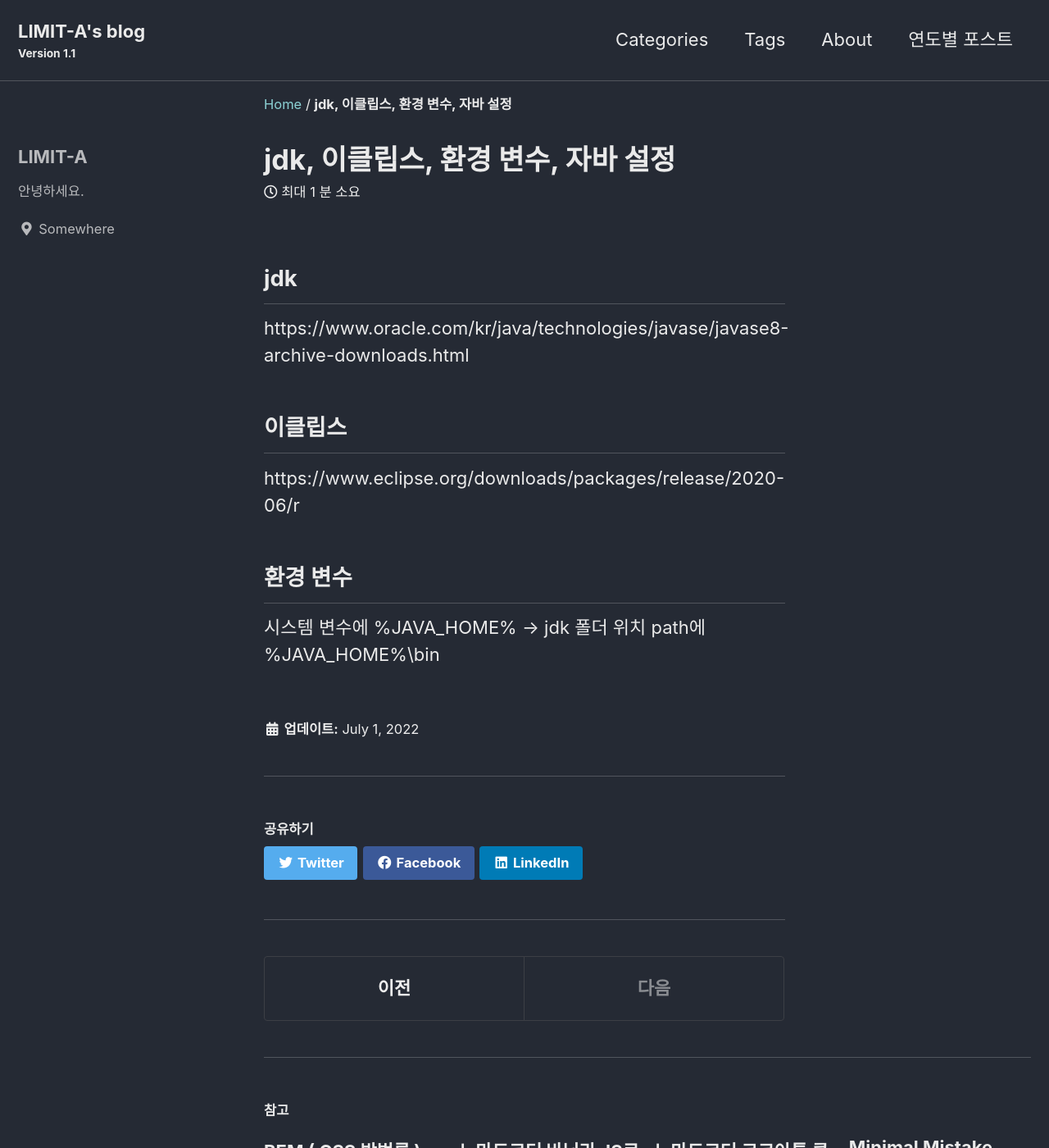
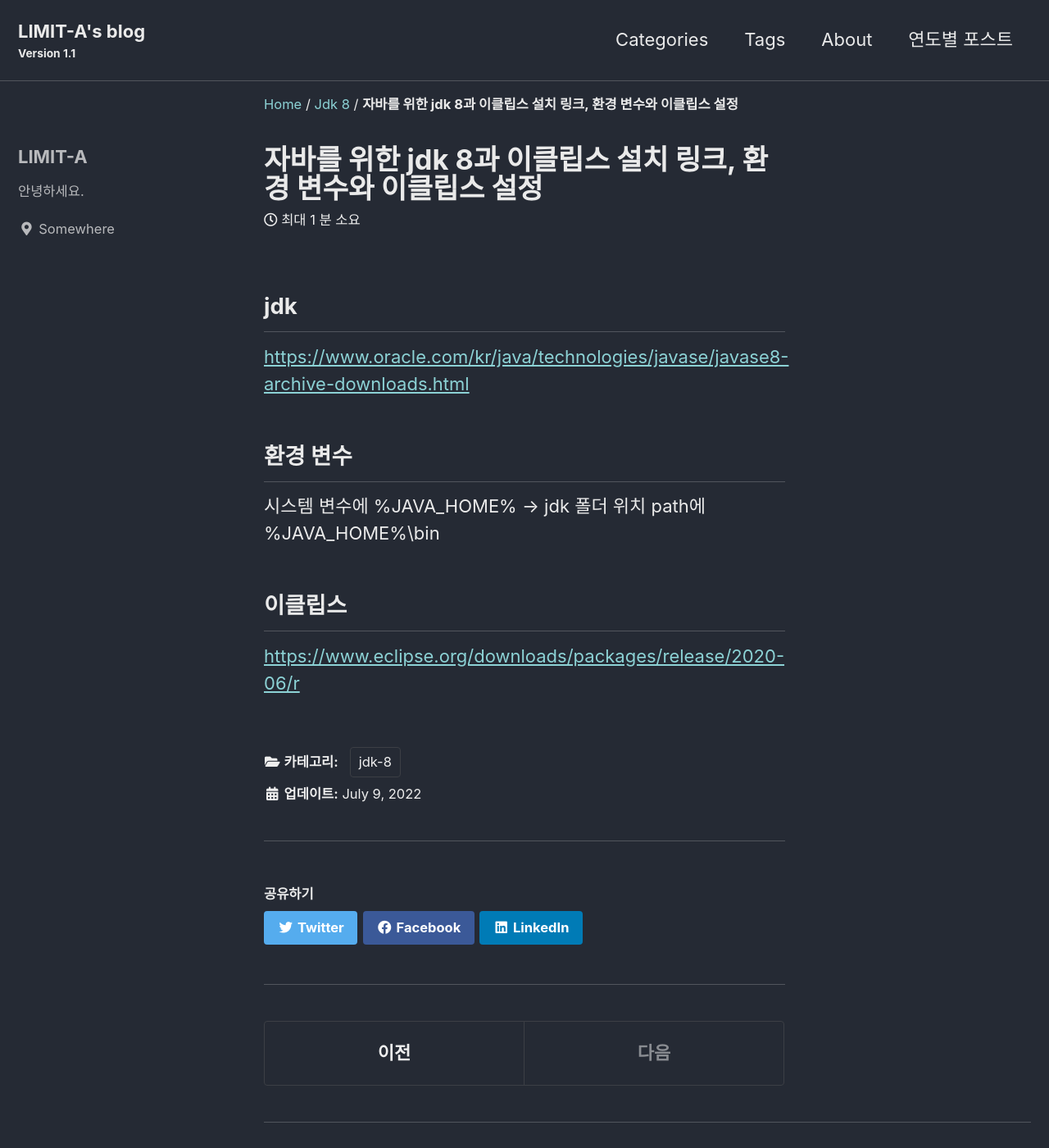
Before and after one commit to limit-a/limit-a.github.io, a Jekyll site: the page built from _posts/2022-07-01-java-setting.md, in a window 1280 px wide and 1400 px high. Shown: the whole window at 82% size. Built offline with Jekyll 4.4.1, drawn with Linux system fonts in a browser that asks for light colours; cached includes are drawn as plain includes.

Commit message:
Update 2022-07-01-java-setting.md

```diff
--- a/_posts/2022-07-01-java-setting.md
+++ b/_posts/2022-07-01-java-setting.md
@@ -1,13 +1,29 @@
 ---
-title: jdk, 이클립스, 환경 변수, 자바 설정
+title: 자바를 위한 jdk 8과 이클립스 설치 링크, 환경 변수와 이클립스 설정
+layout: single
+read_time: true
+share: true
+related: true
+popular: true
+categories:
+  - jdk-8
+toc: false
+toc_sticky: false
+toc_label: 목차
+description: 자바 개발을 하기 위해 설정할 것들을 적은 글
+article_tag1: jdk
+article_tag2: 이클립스
+article_section:
+meta_keywords: jdk,이클립스,환경변수,UTF-8
+last_modified_at: '2022-07-09 00:00:00 +0800'
 ---
 
 ## jdk
-https://www.oracle.com/kr/java/technologies/javase/javase8-archive-downloads.html
-
-## 이클립스
-https://www.eclipse.org/downloads/packages/release/2020-06/r
+[https://www.oracle.com/kr/java/technologies/javase/javase8-archive-downloads.html](https://www.oracle.com/kr/java/technologies/javase/javase8-archive-downloads.html)
 
 ## 환경 변수
 시스템 변수에 %JAVA_HOME% -> jdk 폴더 위치
 path에 %JAVA_HOME%\bin
+
+## 이클립스
+[https://www.eclipse.org/downloads/packages/release/2020-06/r](https://www.eclipse.org/downloads/packages/release/2020-06/r)
```
